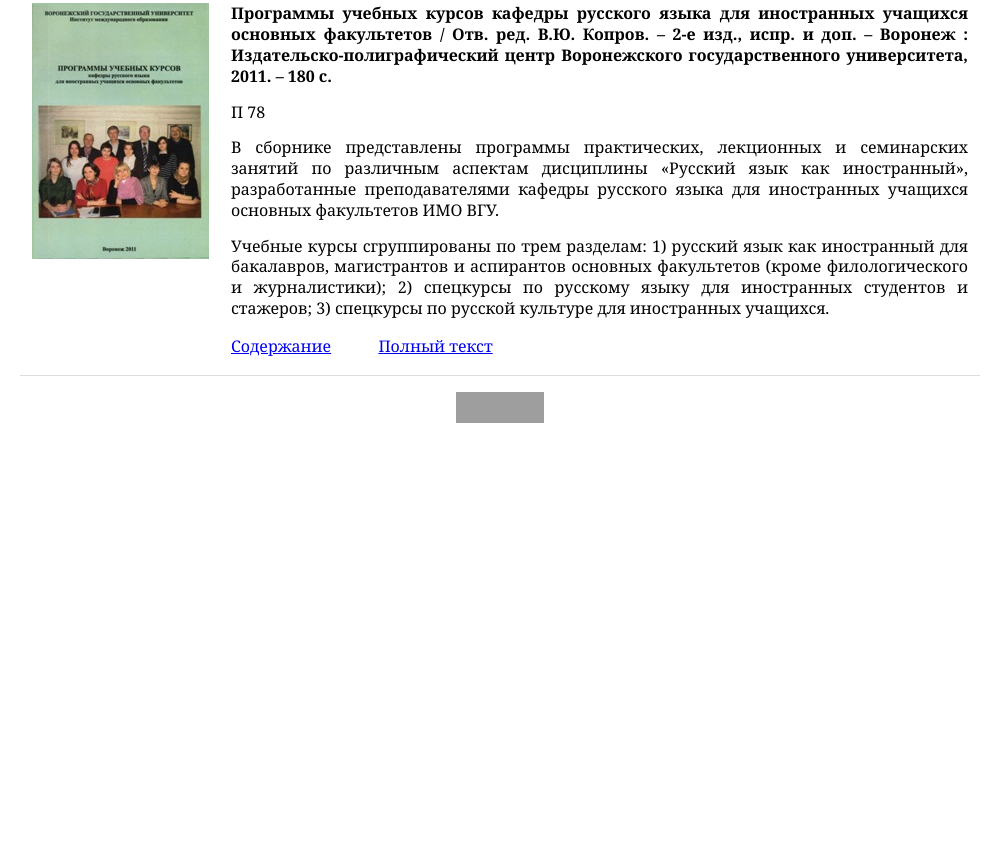
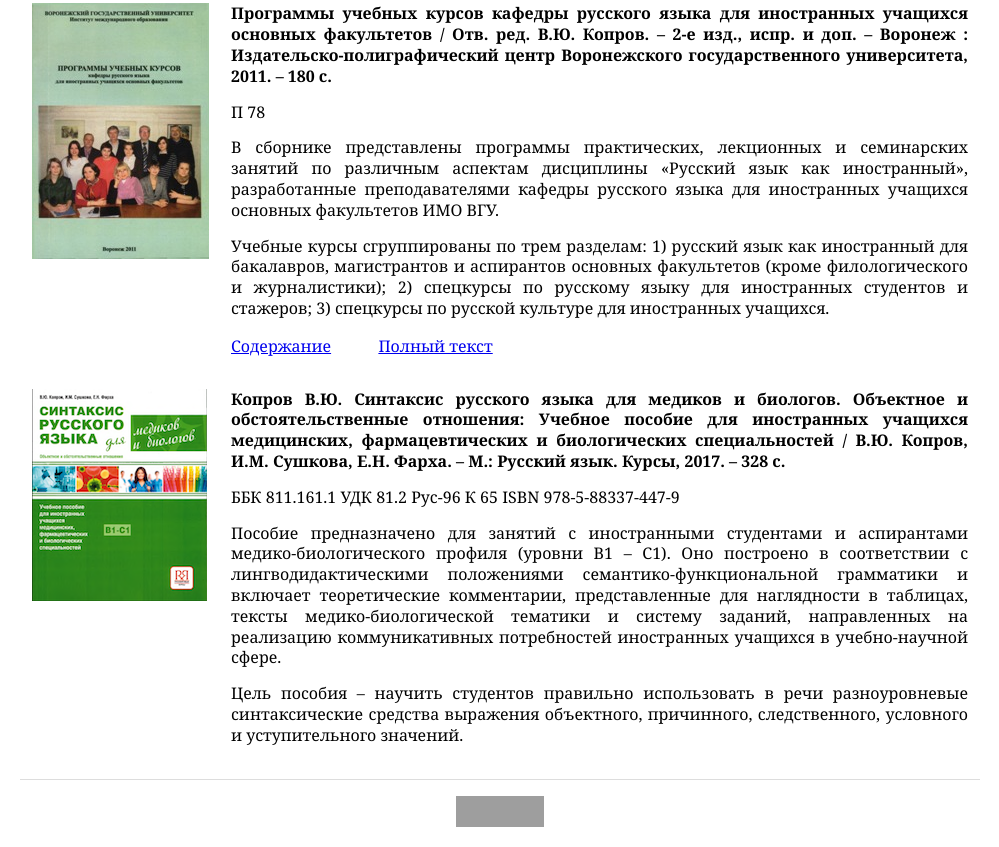
Before and after one commit to dkoprov/ksite, a plain HTML site: page textbooks.html in a window 1280 px wide. Shown: the part 1904-2751 px from the top of the page, without its empty margins (140-1139 px from the left). Before the commit the page ends 2347 px from the top, so only its background shows below. Drawn offline with Linux system fonts and the light colour scheme; grey boxes are pictures that could not be loaded.

Commit message:
updates for 27.01.2017

```diff
--- a/textbooks.html
+++ b/textbooks.html
@@ -127,6 +127,15 @@
 					<div style="float:left; width:20%"><a href="resources/textbooks/Programs_of Russian_for_International_Students_2011.doc">Полный текст</a></div>
 				</td>
 			</tr>
+			<tr>
+				<td rowspan="2" class="image"><img src="img/textbookcover_2017_1.png"/></td>
+				<td>
+					<p class="w-name">Копров В.Ю. Синтаксис русского языка для медиков и биологов. Объектное и обстоятельственные отношения: Учебное пособие для иностранных учащихся медицинских, фармацевтических и биологических специальностей / В.Ю. Копров, И.М. Сушкова, Е.Н. Фарха. – М.: Русский язык. Курсы, 2017. – 328 с.</p>
+					<p>ББК 811.161.1 УДК 81.2 Рус-96 К 65 ISBN 978-5-88337-447-9 </p>
+          <p>Пособие предназначено для занятий с иностранными студентами и аспирантами медико-биологического профиля (уровни В1 – С1). Оно построено в соответствии с лингводидактическими положениями семантико-функциональной грамматики и включает теоретические комментарии, представленные для наглядности в таблицах, тексты медико-биологической тематики и систему заданий, направленных на реализацию коммуникативных потребностей иностранных учащихся в учебно-научной сфере.</p>
+          <p>Цель пособия – научить студентов правильно использовать в речи разноуровневые синтаксические средства выражения объектного, причинного, следственного, условного и уступительного значений.</p>
+				</td>
+			</tr>
 		</table>
 	</div>
   <div class="b-footer">
@@ -142,4 +151,6 @@
     <!--/Science Index counter-->
   </div>
 </body>
+</body>
 </html>
+</html>
```
Also changed, not shown: index.html (+4 -3 lines), img/textbookcover_2017_1.png (added).
